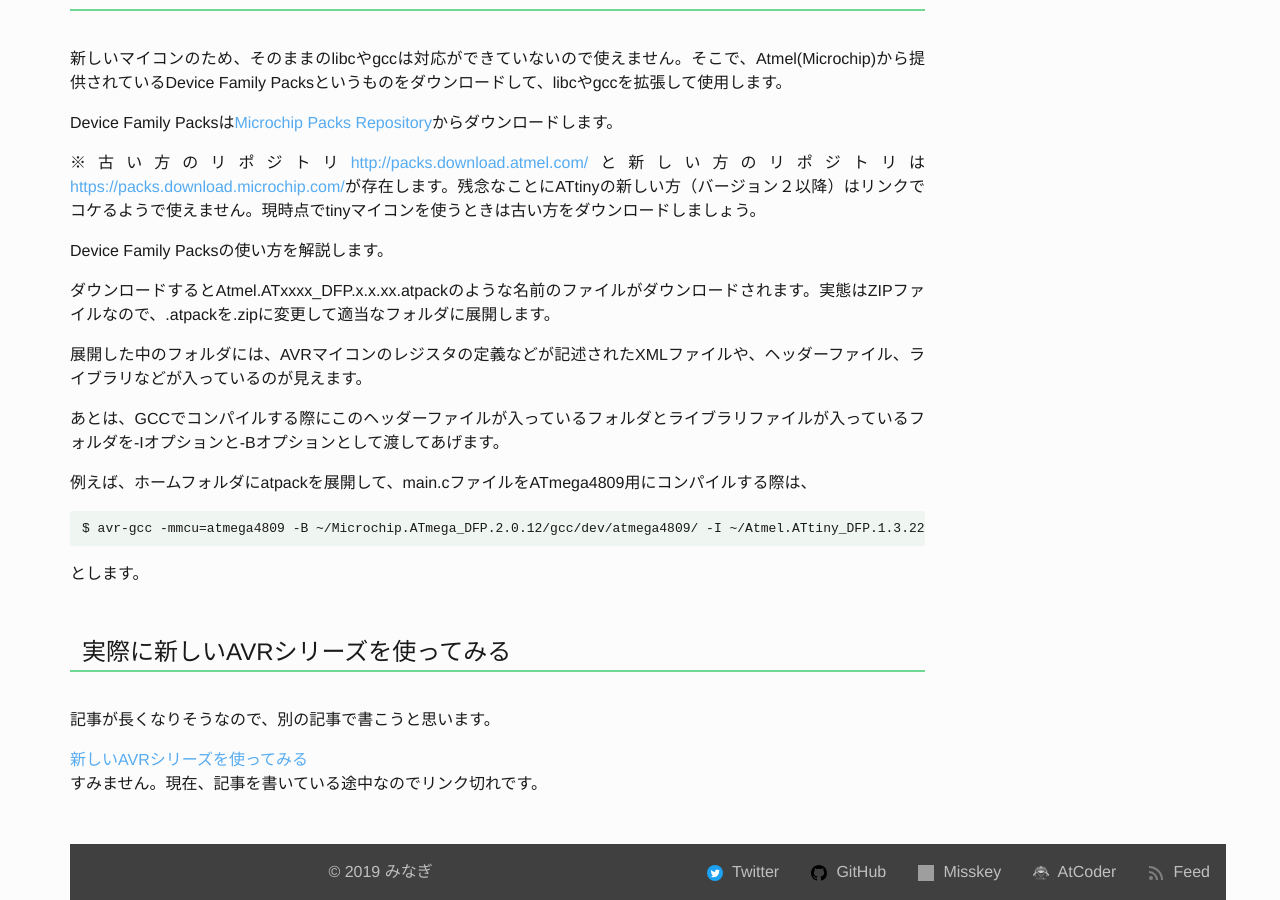
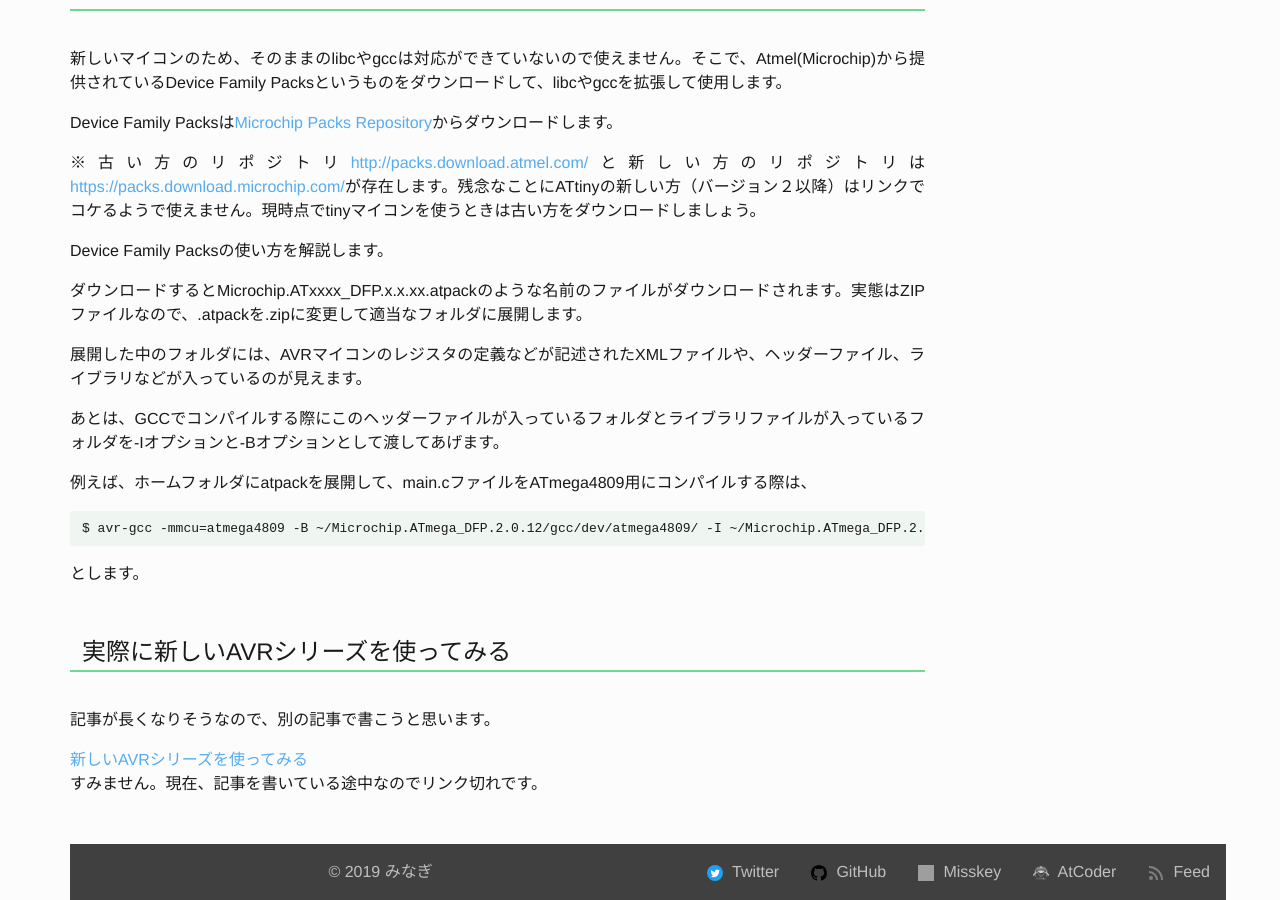
Before and after one commit to minagi-yu/blog.m7u.net, a Jekyll site: the page built from _posts/2019-09-18-introduction-of-the-new-avr-series.md, in a window 1280 px wide and 900 px high, scrolled down 5135 px. Built offline with Jekyll 4.4.1, drawn with Linux system fonts in a browser that asks for light colours; grey boxes are pictures that could not be loaded.

Commit message:
DFPのファイル名間違いの修正

```diff
--- a/_posts/2019-09-18-introduction-of-the-new-avr-series.md
+++ b/_posts/2019-09-18-introduction-of-the-new-avr-series.md
@@ -148,7 +148,7 @@ Device Family Packsは[Microchip Packs Repository](https://packs.download.microc
 
 Device Family Packsの使い方を解説します。
 
-ダウンロードするとAtmel.ATxxxx_DFP.x.x.xx.atpackのような名前のファイルがダウンロードされます。実態はZIPファイルなので、.atpackを.zipに変更して適当なフォルダに展開します。
+ダウンロードするとMicrochip.ATxxxx_DFP.x.x.xx.atpackのような名前のファイルがダウンロードされます。実態はZIPファイルなので、.atpackを.zipに変更して適当なフォルダに展開します。
 
 展開した中のフォルダには、AVRマイコンのレジスタの定義などが記述されたXMLファイルや、ヘッダーファイル、ライブラリなどが入っているのが見えます。
 
@@ -156,7 +156,7 @@ Device Family Packsの使い方を解説します。
 
 例えば、ホームフォルダにatpackを展開して、main.cファイルをATmega4809用にコンパイルする際は、
 
-<pre><samp>$ <kbd>avr-gcc -mmcu=atmega4809 -B ~/Microchip.ATmega_DFP.2.0.12/gcc/dev/atmega4809/ -I ~/Atmel.ATtiny_DFP.1.3.229/include/ main.c -o main.o</kbd></samp></pre>
+<pre><samp>$ <kbd>avr-gcc -mmcu=atmega4809 -B ~/Microchip.ATmega_DFP.2.0.12/gcc/dev/atmega4809/ -I ~/Microchip.ATmega_DFP.2.0.12/include/ main.c -o main.o</kbd></samp></pre>
 
 
 とします。
```
